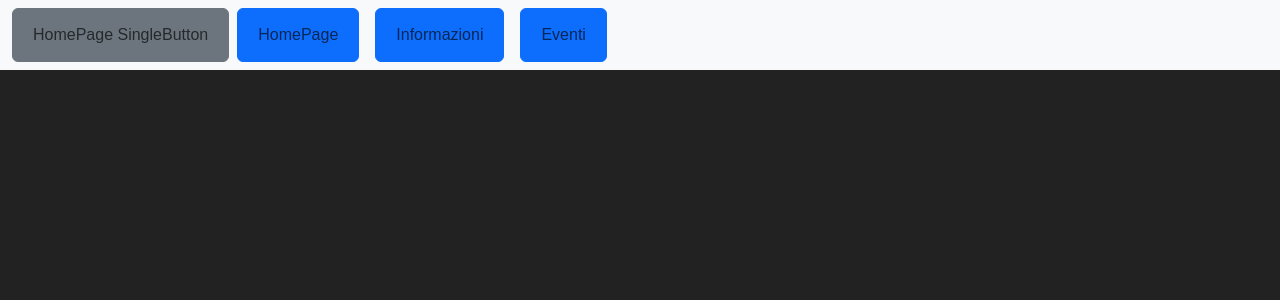
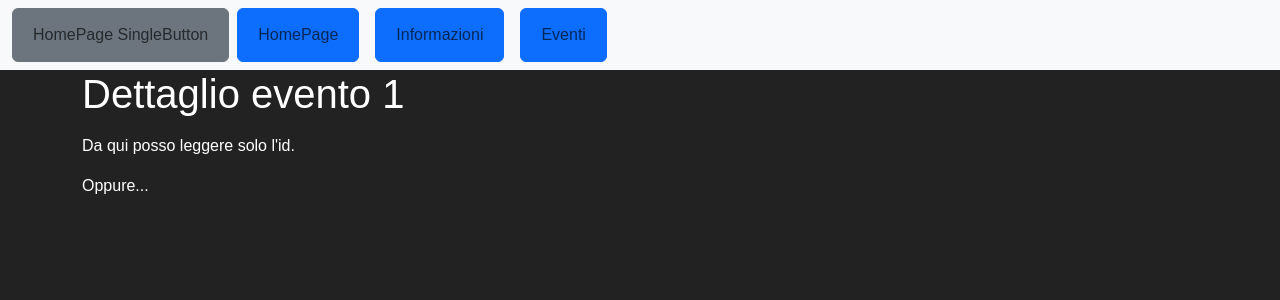
Before and after one commit to GiuseppeDelCorso/laravel-vue-router, a Vue app: page /eventi/1 in a window 1280 px wide. Shown: the top 300 px of the page. Built offline with nearby package versions, Linux system fonts and the light colour scheme; no server answers.

Commit message:
Add EventShow.vue

```diff
--- a/src/components/EventCard.vue
+++ b/src/components/EventCard.vue
@@ -13,11 +13,17 @@ export default {
                 <h5 class="card-title">{{ item.name }}</h5>
                 <h6 class="card-subtitle mb-2 text-muted">
                     {{ item.user ? item.user.name : "Utente sconosciuto" }}
+                    {{ item.tags ? item.tags.type : "Utente sconosciuto" }}
                 </h6>
                 <p class="card-text">Ci sono <b>{{ item.available_tickets }}</b> biglietti disponibili.
                 </p>
             </div>
-
+            <div class="card-footer text-center">
+                <router-link :to="{ name: 'event-show', params: { id: item.id } }" class="btn btn-primary">
+                    <font-awesome-icon icon="fa-solid fa-circle-info" class="me-2" />
+                    <span>Dettagli</span>
+                </router-link>
+            </div>
         </div>
     </div>
 </template>
--- a/src/pages/EventList.vue
+++ b/src/pages/EventList.vue
@@ -19,7 +19,7 @@ export default {
     <div class="container">
         <div class="row">
             <h1 class="mb-3">Eventi</h1>
-            <EventCard v-for="evento in store.eventList" :item="store.eventList[0]" />
+            <EventCard v-for="evento in store.eventList" :item="evento" />
 
         </div>
     </div>
--- /dev/null
+++ b/src/pages/EventShow.vue
@@ -0,0 +1,18 @@
+<script>
+export default {
+    name: "EventShow",
+    props: ["id"]
+}
+</script>
+
+<template>
+    <div class="container">
+        <div class="row">
+            <h1 class="mb-3">Dettaglio evento {{ this.id }}</h1>
+            <p>Da qui posso leggere solo l'id.</p>
+            <p>Oppure...</p>
+        </div>
+    </div>
+</template>
+
+<style scoped></style>
--- a/src/router.js
+++ b/src/router.js
@@ -3,6 +3,7 @@ import { createRouter, createWebHistory } from 'vue-router';
 import HomePage from './pages/HomePage.vue';
 import About from './pages/About.vue';
 import EventList from './pages/EventList.vue';
+import EventShow from './pages/EventShow.vue';
 
 
 const router = createRouter({
@@ -21,8 +22,15 @@ const router = createRouter({
         {
             path: '/eventi',
             name: 'events',
-            component: EventList
+            component: EventList,
+            props: true
         },
+        {
+            path: '/eventi/:id',
+            name: 'event-show',
+            component: EventShow,
+            props: true
+        }
     ]
 });
 
```
